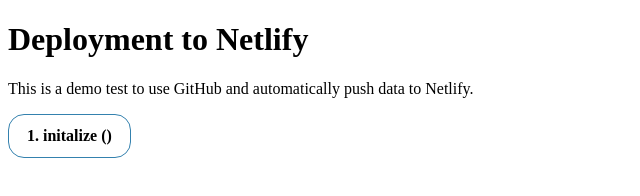
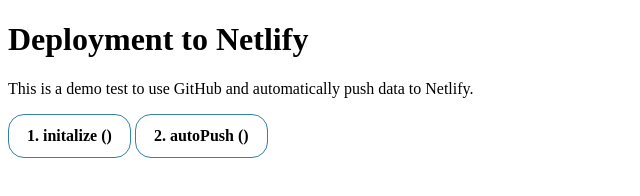
Before and after one commit to TomHell/netlify, a plain HTML site: page index.html in a window 1280 px wide. Shown: the whole page, without its empty margins (0-640 px from the left). Drawn offline with Linux system fonts and the light colour scheme.

Commit message:
autoPush() message)

```diff
--- a/index.html
+++ b/index.html
@@ -20,6 +20,7 @@
 		<p>This is a demo test to use GitHub and automatically push data to Netlify.</p>
 		<p>
 			<span>1. initalize ()</span>
+			<span>2. autoPush ()</span>
 		</p>
 	</body>
 </html>
```
